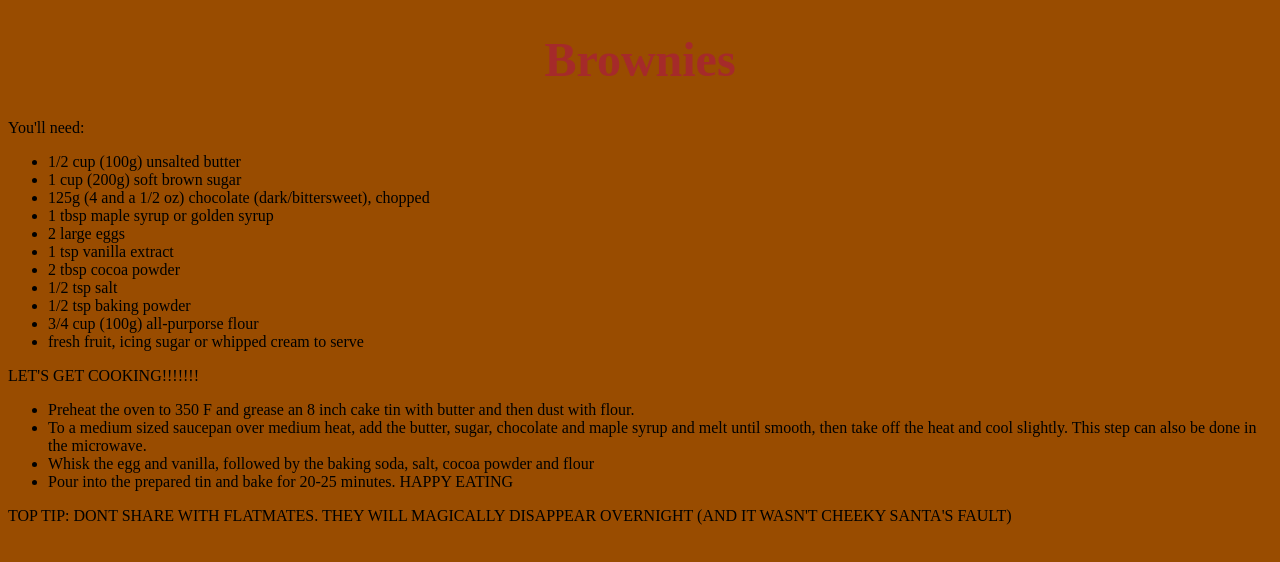
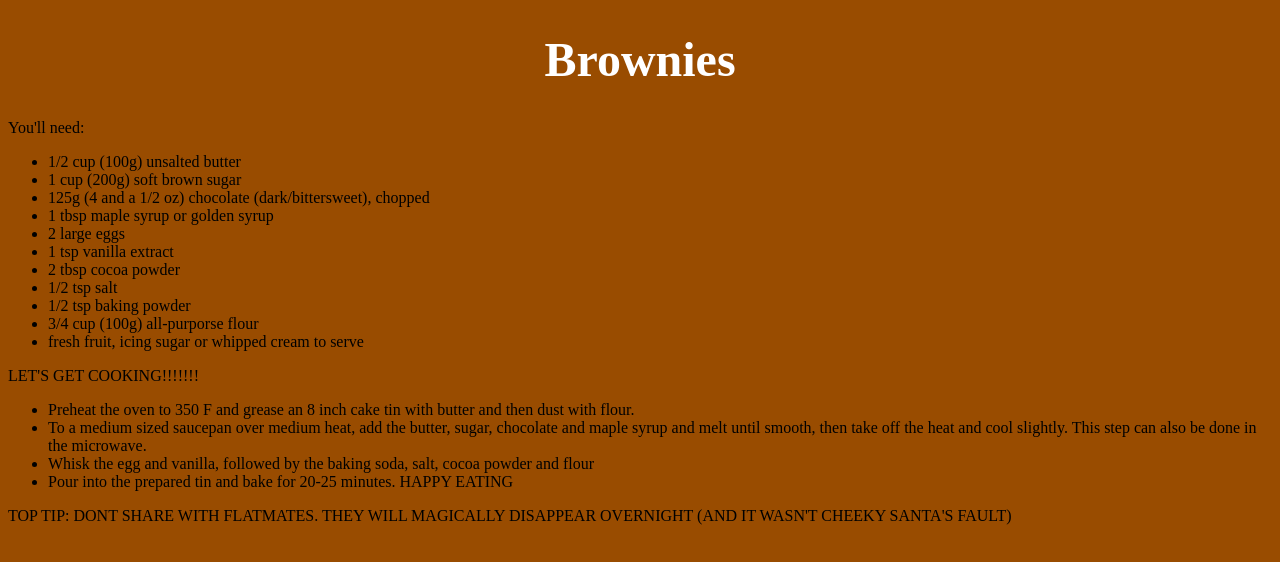
Before and after one commit to Lcchlcch01/beginners-week-one, a plain HTML site: page page2.html in a window 1280 px wide. Drawn offline with Linux system fonts and the light colour scheme.

Commit message:
Add files via upload

```diff
--- a/page2.html
+++ b/page2.html
@@ -12,7 +12,7 @@
     background-color: rgb(153,76,0);
   }
   </style>
-  <font size ="5" color="brown"><h1> Brownies </h1></font>
+  <font size ="5" color="white"><h1> Brownies </h1></font>
   <p> You'll need:</p>
   <ul>
   <li>1/2 cup (100g) unsalted butter</li>
```
